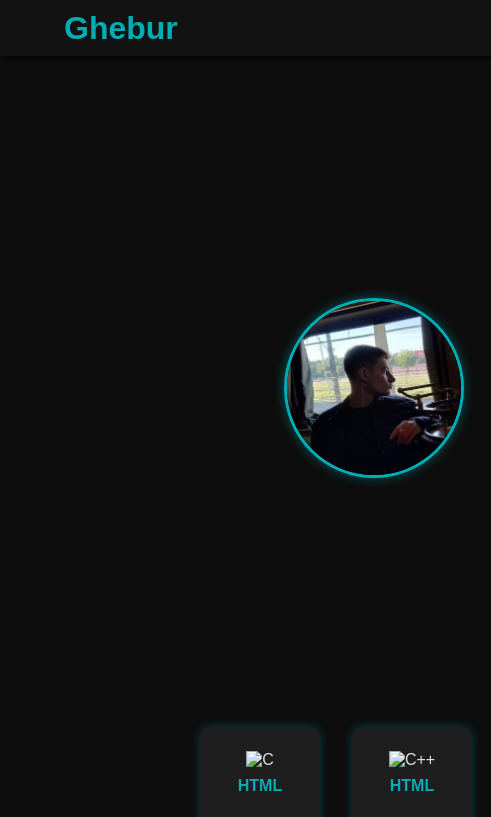
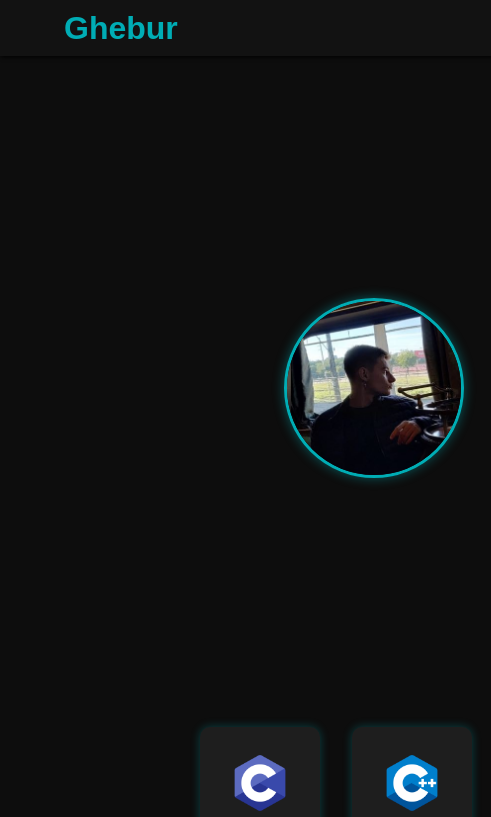
Before and after one commit to Ghebur/Site-pessoal, a plain HTML site: page index.html in a window 1280 px wide. Shown: the top 817 px of the page, 0-491 px from the left. Drawn offline with Linux system fonts and the light colour scheme.

Commit message:
Fix image sources in competencies section
Updated image sources for competencies section.

```diff
--- a/index.html
+++ b/index.html
@@ -44,11 +44,11 @@
     <h1>Competências</h1>
     <div class="cards-competencias">
         <div class="card">
-            <img src="" alt="C">
+            <img src="./img/c.png" alt="C">
             <p>HTML</p>
         </div>
         <div class="card">
-            <img src="" alt="C++">
+            <img src="./img/c++.png" alt="C++">
             <p>HTML</p>
         </div>
         <div class="card">
```
